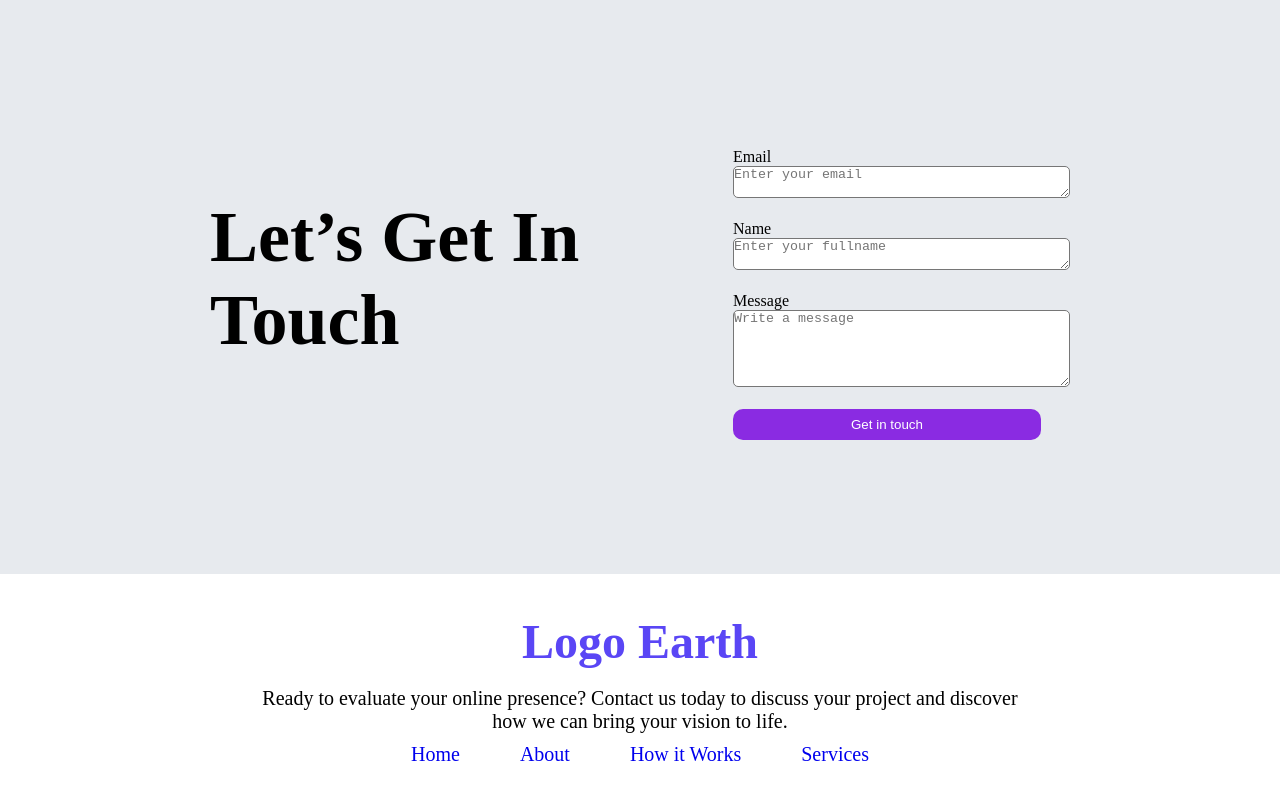
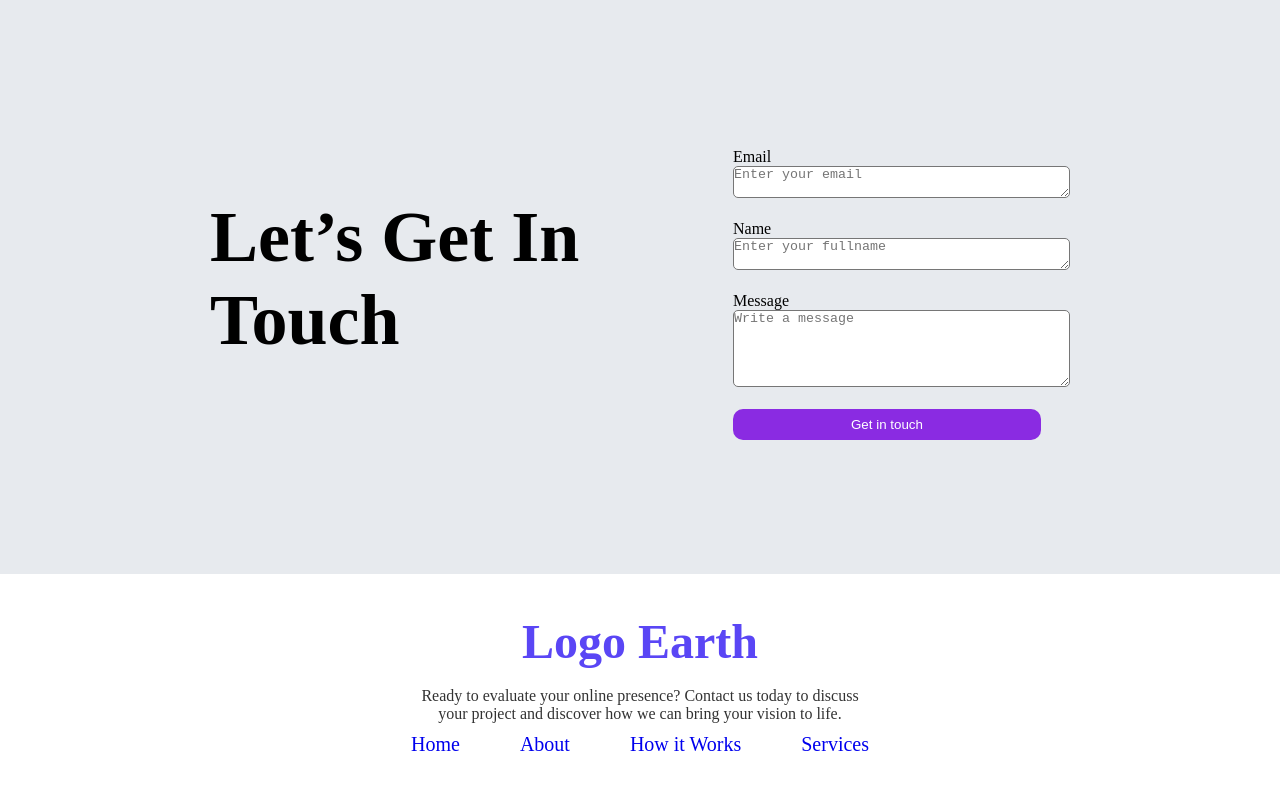
Before and after one commit to tanjirultusher/Logo-Earth, a plain HTML site: page index.html in a window 1280 px wide. Shown: the part 2159-2959 px from the top of the page. Drawn offline with Linux system fonts and the light colour scheme.

Commit message:
changing silly things trying to match with figma's ui design

```diff
--- a/index.html
+++ b/index.html
@@ -183,7 +183,8 @@
         <div class="footer">
             <h1>Logo Earth</h1>
             <br>
-            <p>Ready to evaluate your online presence? Contact us today to discuss your project and discover how we can bring your vision to life.</p>
+            <p>Ready to evaluate your online presence? Contact us today to discuss</p>
+            <p>your project and discover how we can bring your vision to life.</p>
 
             <nav>
                 <ul>
--- a/style.css
+++ b/style.css
@@ -289,8 +289,10 @@ nav ul li{
     font-size: 3em;
 }
 .footer p{
-    font-size: 1.25em;
+    font-size: 1em;
+    opacity: 0.8;
 }
+
 .footer nav ul{
     display:flex;
     justify-content: center;
```
